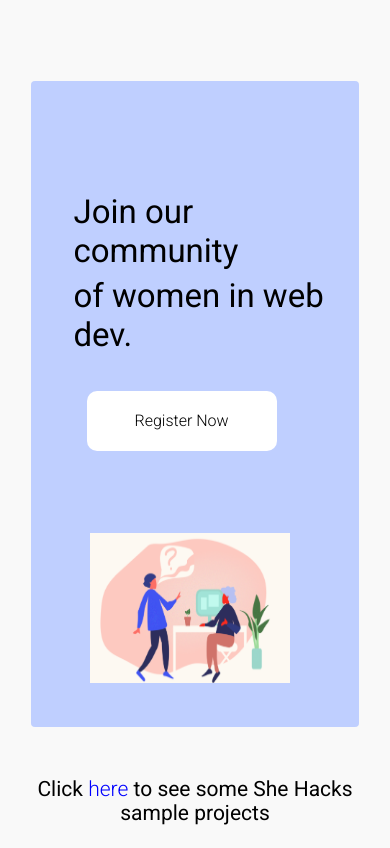
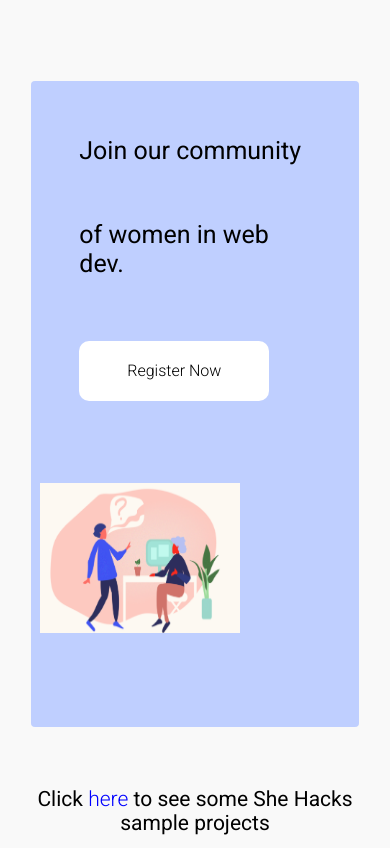
Before and after one commit to lindsayesterman/shehacks, a plain HTML site: page index.html in a window 390 px wide. Shown: the part 840-1688 px from the top of the page. Drawn offline with nearby package versions, Linux system fonts and the light colour scheme.

Commit message:
comp responsive

```diff
--- a/style.css
+++ b/style.css
@@ -205,6 +205,7 @@ footer{
 	display: block;
 	margin:50 auto 0 auto;
 	text-align: center;
+	padding:10px;
 }
 
 h2{
@@ -272,6 +273,42 @@ input[type=submit]:hover {
 	background-color: #A6BCFF;
 }
 
+@media only screen and (max-width: 1000px) {
+
+	img.girlWorking{
+		width:330px;
+		height:260px;
+		top:58%;
+		left:30%;
+		transform: translate(-50px, -50px);
+	}
+
+	h2.reg{
+		left:30%;
+		top:20%;
+		font-size:25px;
+		transform: translate(-50px, -50px);
+	}
+
+	h2.reg2{
+		left:30%;
+		font-size:25px;
+		top:29%;
+		transform: translate(-50px, -50px);
+	}
+
+	a.regLink{
+		left:30%;
+		top:44%;
+		transform: translate(-50px, -50px);
+	}
+
+	.register{
+		height:500px;
+	}
+
+}
+
 
 @media only screen and (max-width: 600px) and (min-width:415px) {
 	img.frontPic {
@@ -282,6 +319,7 @@ input[type=submit]:hover {
 		font-size:29px;
 	}
 }
+
 
 @media only screen and (max-width: 414px) {
 	img.frontPic {
```
